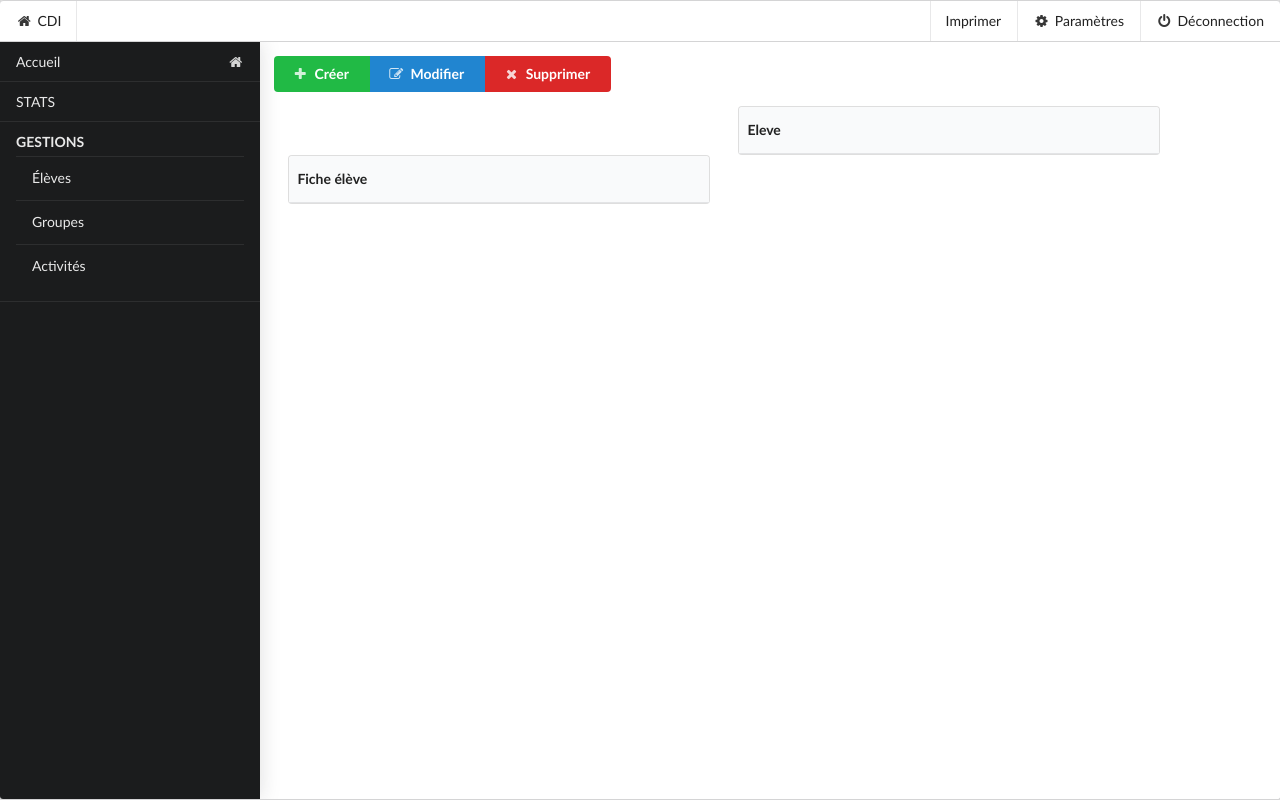
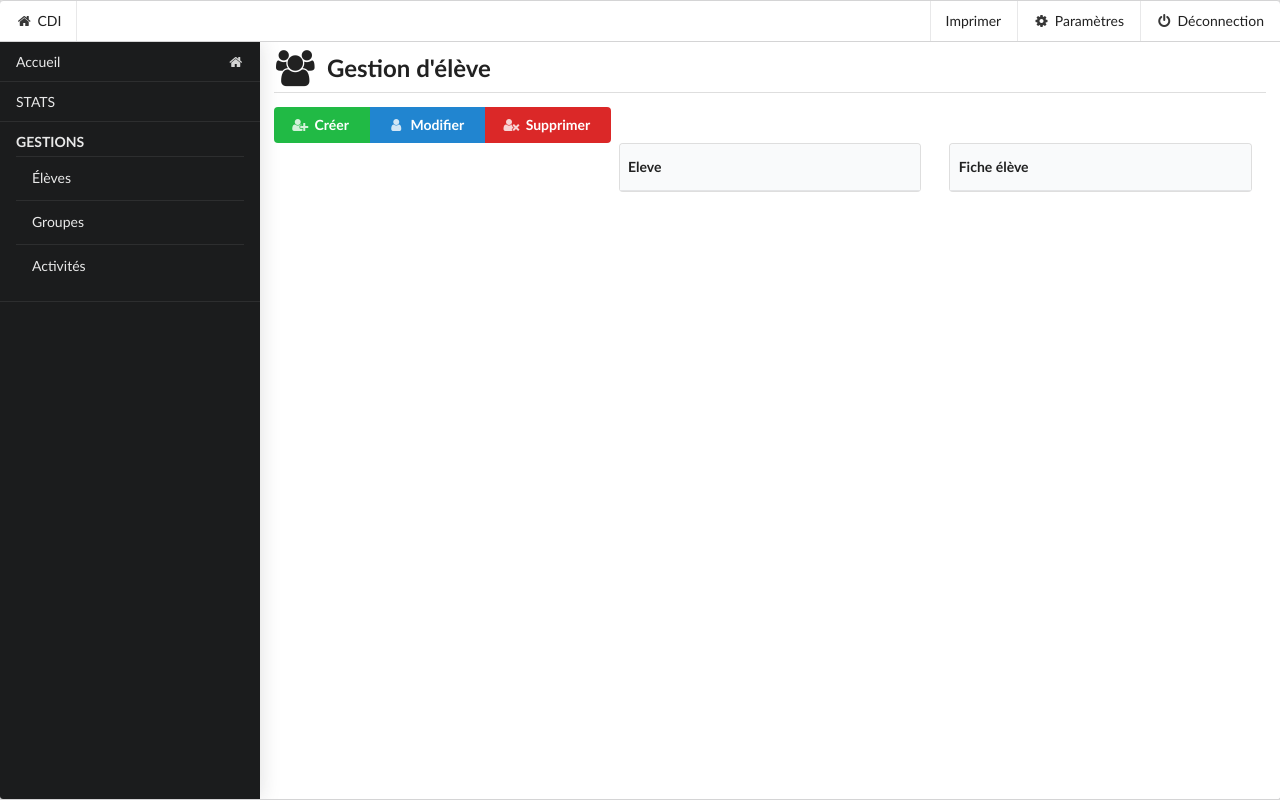
Before and after one commit to MrEverlast/cdi-stat, a PHP site: page /student in a window 1280 px wide. Run offline with PHP 8.4, Linux system fonts and the light colour scheme; the visitor is signed in with stand-in values (Sample User, id 1); data that the repository does not hold is empty.

Commit message:
Finalisation page eleve : rajout titre/icon/requete activite

```diff
--- a/pages/admin_student.php
+++ b/pages/admin_student.php
@@ -1,13 +1,15 @@
 <div class="ui basic segment">
+	<h2 class="ui dividing header">
+    <i class="users icon"></i>Gestion d'élève
+  </h2>
 		<div class="ui buttons">
-		  <button id="elv_create" class="ui green button myTrigger"><i class="icon add"></i>Créer</button>
-		  <button id="elv_edit" class="ui blue button myTrigger"><i class="icon edit"></i>Modifier</button>
-		  <button id="elv_delete" class="ui red button myTrigger"><i class="icon delete"></i>Supprimer</button>
+		  <button id="elv_create" class="ui green button myTrigger"><i class="add user icon"></i>Créer</button>
+		  <button id="elv_edit" class="ui blue button myTrigger"><i class="user icon"></i>Modifier</button>
+		  <button id="elv_delete" class="ui red button myTrigger"><i class="remove user icon"></i>Supprimer</button>
 		</div>
 	<div class="ui container fluid">
-		<div class="ui grid padded">
-			<div class="ui row">
-				<div class="eight wide column">
+		<div class="ui three column doubling stackable grid container">
+				<div class="column">
 					<?php
 
 					$opatity = "40";
@@ -38,7 +40,7 @@
 					<?php }  ?>
 
 				</div>
-				<div class="eight wide column">
+				<div class="column">
 					<table class="ui very compact table">
 					  <thead>
 						<tr>
@@ -51,7 +53,7 @@
 					  </tbody>
 					</table>
 				</div>
-				<div class="eight wide column">
+				<div class="column">
 					<table class="ui very compact table">
 					  <thead>
 						<tr>
@@ -66,7 +68,7 @@
 					</table>
 				</div>
 			</div>
-		</div>
+
 	</div>
 
 	<div id="modal_main" class="ui modal">
```
Also changed, not shown: ajax/list/stud/infostud.php (+11 -9 lines).
